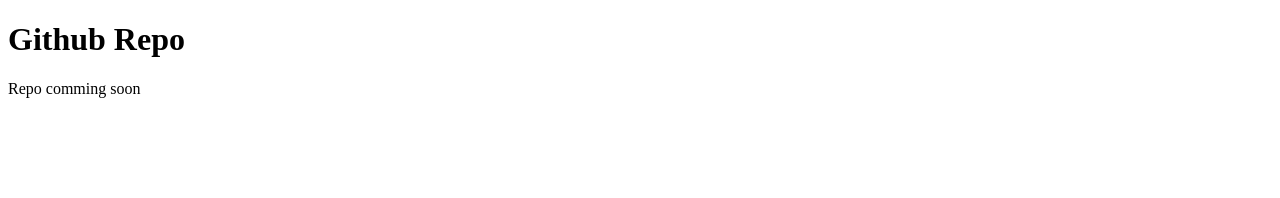
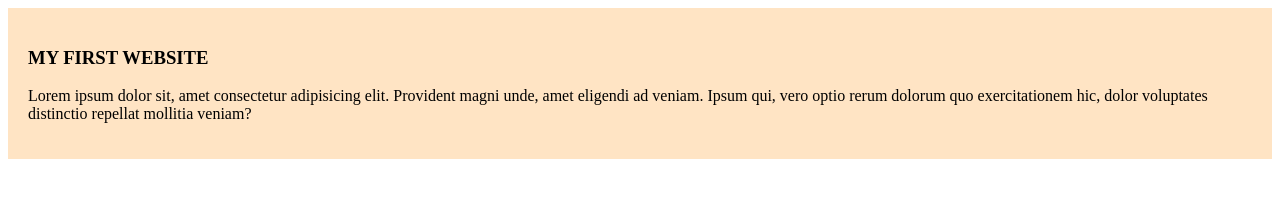
Before and after one commit to badhonsarkerrr/My-First-github-Repository, a plain HTML site: page index.html in a window 1280 px wide. Drawn offline with Linux system fonts and the light colour scheme.

Commit message:
added the first blog

```diff
--- a/index.html
+++ b/index.html
@@ -4,12 +4,21 @@
 <head>
     <meta charset="UTF-8">
     <meta name="viewport" content="width=device-width, initial-scale=1.0">
-    <title>My First ever Github Repo</title>
+    <title>My simple website</title>
+    <link rel="stylesheet" href="styles/blog.css">
 </head>
 
 <body>
-    <h1>Github Repo</h1>
-    <p>Repo comming soon</p>
+    <div>
+        <h3>MY FIRST WEBSITE</h3>
+        <p>Lorem ipsum dolor sit, amet consectetur adipisicing elit. Provident magni unde, amet eligendi ad veniam.
+            Ipsum qui, vero optio rerum dolorum quo exercitationem hic, dolor voluptates distinctio repellat mollitia
+            veniam?</p>
+
+
+
+
+    </div>
 
 </body>
 
--- /dev/null
+++ b/styles/blog.css
@@ -0,0 +1,6 @@
+div {
+    background-color: bisque;
+    padding: 20px;
+
+
+}
```
Also changed, not shown: 1 other file.
